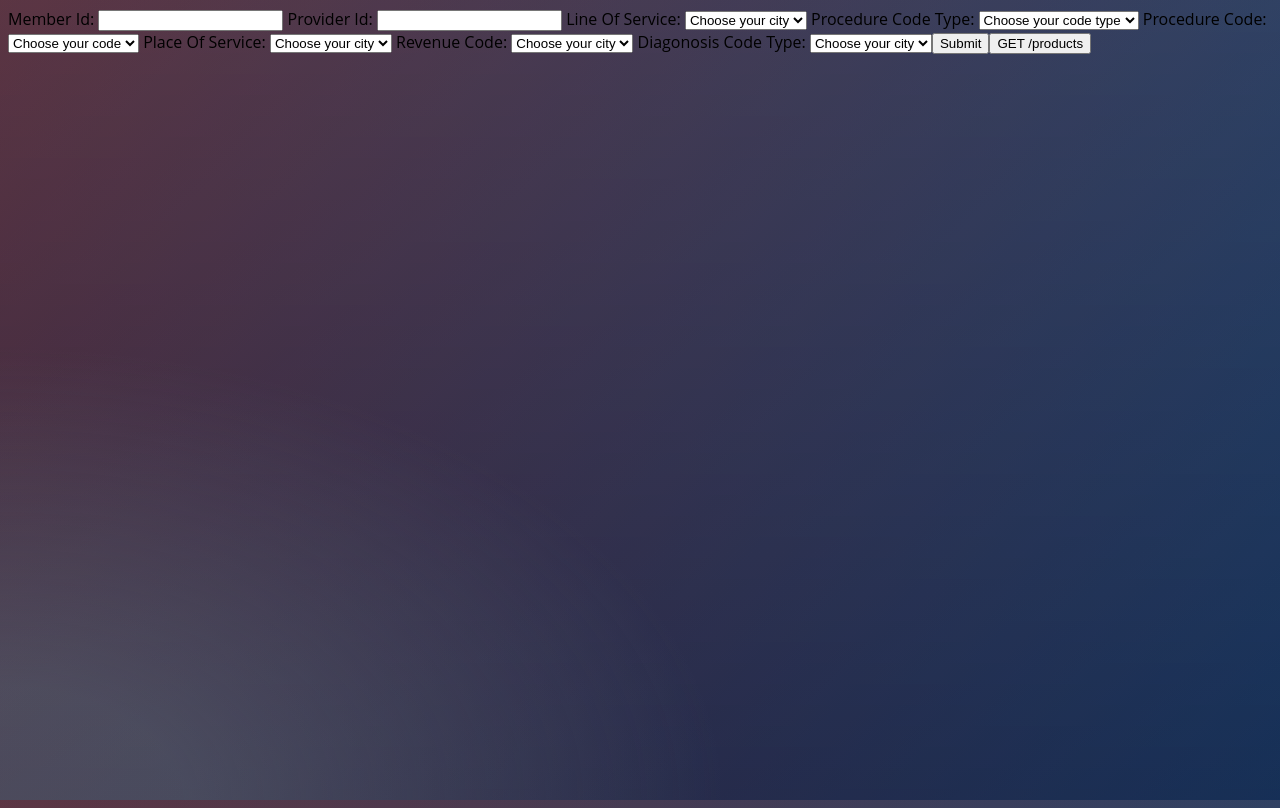
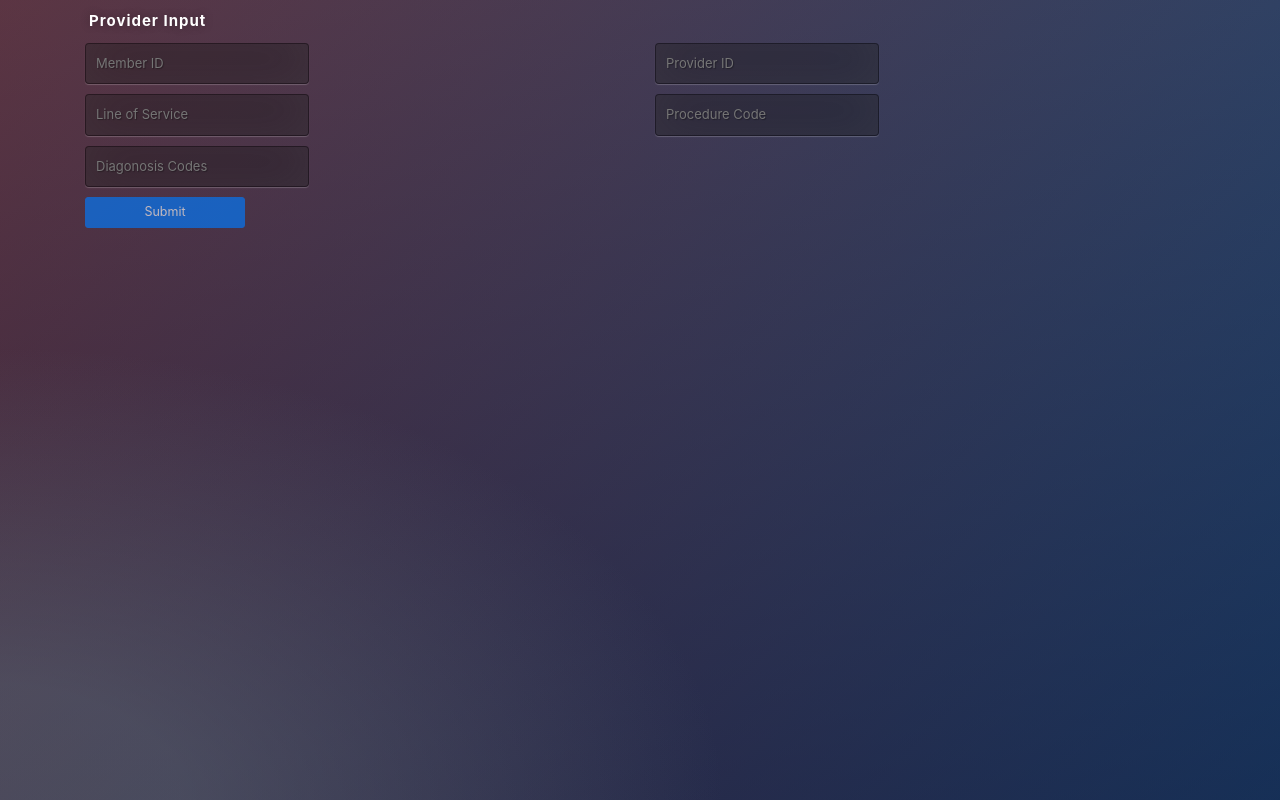
Before and after one commit to rajeshchoppa/prior-authorization, an Angular app: page /prior in a window 1280 px wide. Built offline with nearby package versions, Linux system fonts and the light colour scheme.

Commit message:
rest call

```diff
--- a/package.json
+++ b/package.json
@@ -19,6 +19,9 @@
     "@angular/platform-browser": "~8.1.0",
     "@angular/platform-browser-dynamic": "~8.1.0",
     "@angular/router": "~8.1.0",
+    "bootstrap": "^4.3.1",
+    "jquery": "^3.4.1",
+    "popper": "^1.0.1",
     "rxjs": "~6.4.0",
     "tslib": "^1.9.0",
     "zone.js": "~0.9.1"
--- a/src/app/login/login.component.css
+++ b/src/app/login/login.component.css
@@ -1,16 +1,3 @@
-/* NOTE: The styles were added inline because Prefixfree needs access to your styles and they must be inlined if they are on local disk! */
-@import url(https://fonts.googleapis.com/css?family=Open+Sans);
-.btn { display: inline-block; *display: inline; *zoom: 1; padding: 4px 10px 4px; margin-bottom: 0; font-size: 13px; line-height: 18px; color: #333333; text-align: center;text-shadow: 0 1px 1px rgba(255, 255, 255, 0.75); vertical-align: middle; background-color: #f5f5f5; background-image: -moz-linear-gradient(top, #ffffff, #e6e6e6); background-image: -ms-linear-gradient(top, #ffffff, #e6e6e6); background-image: -webkit-gradient(linear, 0 0, 0 100%, from(#ffffff), to(#e6e6e6)); background-image: -webkit-linear-gradient(top, #ffffff, #e6e6e6); background-image: -o-linear-gradient(top, #ffffff, #e6e6e6); background-image: linear-gradient(top, #ffffff, #e6e6e6); background-repeat: repeat-x; filter: progid:dximagetransform.microsoft.gradient(startColorstr=#ffffff, endColorstr=#e6e6e6, GradientType=0); border-color: #e6e6e6 #e6e6e6 #e6e6e6; border-color: rgba(0, 0, 0, 0.1) rgba(0, 0, 0, 0.1) rgba(0, 0, 0, 0.25); border: 1px solid #e6e6e6; -webkit-border-radius: 4px; -moz-border-radius: 4px; border-radius: 4px; -webkit-box-shadow: inset 0 1px 0 rgba(255, 255, 255, 0.2), 0 1px 2px rgba(0, 0, 0, 0.05); -moz-box-shadow: inset 0 1px 0 rgba(255, 255, 255, 0.2), 0 1px 2px rgba(0, 0, 0, 0.05); box-shadow: inset 0 1px 0 rgba(255, 255, 255, 0.2), 0 1px 2px rgba(0, 0, 0, 0.05); cursor: pointer; *margin-left: .3em; }
-.btn:hover, .btn:active, .btn.active, .btn.disabled, .btn[disabled] { background-color: #e6e6e6; }
-.btn-large { padding: 9px 14px; font-size: 15px; line-height: normal; -webkit-border-radius: 5px; -moz-border-radius: 5px; border-radius: 5px; }
-.btn:hover { color: #333333; text-decoration: none; background-color: #e6e6e6; background-position: 0 -15px; -webkit-transition: background-position 0.1s linear; -moz-transition: background-position 0.1s linear; -ms-transition: background-position 0.1s linear; -o-transition: background-position 0.1s linear; transition: background-position 0.1s linear; }
-.btn-primary, .btn-primary:hover { text-shadow: 0 -1px 0 rgba(0, 0, 0, 0.25); color: #ffffff; }
-.btn-primary.active { color: rgba(255, 255, 255, 0.75); }
-.btn-primary { background-color: #4a77d4; background-image: -moz-linear-gradient(top, #6eb6de, #4a77d4); background-image: -ms-linear-gradient(top, #6eb6de, #4a77d4); background-image: -webkit-gradient(linear, 0 0, 0 100%, from(#6eb6de), to(#4a77d4)); background-image: -webkit-linear-gradient(top, #6eb6de, #4a77d4); background-image: -o-linear-gradient(top, #6eb6de, #4a77d4); background-image: linear-gradient(top, #6eb6de, #4a77d4); background-repeat: repeat-x; filter: progid:dximagetransform.microsoft.gradient(startColorstr=#6eb6de, endColorstr=#4a77d4, GradientType=0);  border: 1px solid #3762bc; text-shadow: 1px 1px 1px rgba(0,0,0,0.4); box-shadow: inset 0 1px 0 rgba(255, 255, 255, 0.2), 0 1px 2px rgba(0, 0, 0, 0.5); }
-.btn-primary:hover, .btn-primary:active, .btn-primary.active, .btn-primary.disabled, .btn-primary[disabled] { filter: none; background-color: #4a77d4; }
-.btn-block { width: 100%; display:block; }
-
-* { -webkit-box-sizing:border-box; -moz-box-sizing:border-box; -ms-box-sizing:border-box; -o-box-sizing:border-box; box-sizing:border-box; }
 .login {
 position: absolute;
 top: 50%;
@@ -47,4 +34,5 @@ input:focus { box-shadow: inset 0 -5px 45px rgba(100,100,100,0.4), 0 1px 1px rgb
 .invalid-feedback{
 color:coral;
 padding:0px 0px 10px 2px;
+font-size: 120%
 }
--- a/src/app/prior-auth-form/prior-auth-form.component.css
+++ b/src/app/prior-auth-form/prior-auth-form.component.css
@@ -0,0 +1,27 @@
+label.priorAuthLabel {
+    color: #fff; text-shadow: 0 0 10px rgba(0,0,0,0.3); letter-spacing:1px; text-align:center;
+    margin: 10px 0px 10px 4px;
+    font-size: 15px;
+}
+input{
+    margin-bottom: 10px;
+    background: rgba(0,0,0,0.3);
+    border: none;
+    outline: none;
+    padding: 10px;
+    font-size: 13px;
+    color: #fff;
+    text-shadow: 1px 1px 1px rgba(0,0,0,0.3);
+    border: 1px solid rgba(0,0,0,0.3);
+    border-radius: 4px;
+    box-shadow: inset 0 -5px 45px rgba(100,100,100,0.2), 0 1px 1px rgba(255,255,255,0.2);
+    -webkit-transition: box-shadow .5s ease;
+    -moz-transition: box-shadow .5s ease;
+    -o-transition: box-shadow .5s ease;
+    -ms-transition: box-shadow .5s ease;
+    transition: box-shadow .5s ease;
+    }
+
+    th.heading {
+        color: darkgoldenrod;
+    }
--- a/src/app/prior-auth-form/prior-auth-form.component.html
+++ b/src/app/prior-auth-form/prior-auth-form.component.html
@@ -1,76 +1,85 @@
-<form [formGroup]="providerForm" (ngSubmit)="onSubmit()">
+<div class="container">
+    <label class="priorAuthLabel"> Provider Input</label>
 
-    <label>
-      Member Id:
-      <input type="text" formControlName="memberId">
-    </label>
+    <form [formGroup]="providerForm" (ngSubmit)="onSubmit()">
+      <div class="row">
+        <div class="col">
+            <input id ="memberID" type="text" formControlName="memberID" maxlength="10" placeholder="Member ID" required>
+        </div>
+       <div class="col">
+          <input type="text" formControlName="providerId" maxlength="10" placeholder="Provider ID">
+        </div>
+      </div>
+      <div class="row">
+        <div class="col">
+          <input type="text" formControlName="lineOfService" maxlength="10" placeholder="Line of Service">
+        </div>
+        <div class="col">
+          <input type="text" formControlName="procedureCode" maxlength="10" placeholder="Procedure Code">
+        </div>
 
-    <label>
-      Provider Id:
-      <input type="text" formControlName="providerId">
-    </label>
+      </div>
+  <div class="row">
+    <div class="col">
+      <input type="text" formControlName="diagnosisCodes" maxlength="10" placeholder="Diagonosis Codes">
+    </div>
+  </div>
 
-    <label>
-      Line Of Service:
-      <select formControlName='lineOfService'>
-        <option value="" disabled>Choose your city</option>
-        <option value="ny">New York</option>
-        <option value="ct">New York1</option>
-        <option value="nj">New York2</option>
-     </select>
-     </label>
+      <div class="row">
+        <div class="col-md-4 col-lg-2">
 
-     <label>
-      Procedure Code Type:
-      <select formControlName='procedureCodeType'>
-        <option value="" disabled>Choose your code type</option>
-        <option value="pct">pct</option>
-        <option value="pct1">pct1</option>
-        <option value="pct2">pct2</option>
-     </select>
-     </label>
+          <button class="btn btn-primary btn-lg btn-block" type="submit" [disabled]="!providerForm.valid">Submit
+          </button>
+        </div><!-- /col -->
+      </div><!-- /row -->
 
-     <label>
-      Procedure Code:
-      <select formControlName='procedureCode'>
-        <option value="" disabled>Choose your code</option>
-        <option value="pc">pc</option>
-        <option value="pc1">pc1</option>
-        <option value="pc2">pc2</option>
-     </select>
-     </label>
 
-     <label>
-      Place Of Service:
-      <select formControlName='placeOfService'>
-        <option value="" disabled>Choose your city</option>
-        <option value="ny">New York</option>
-        <option value="ct">New York1</option>
-        <option value="nj">New York2</option>
-     </select>
-     </label>
+    </form>
+    <br>
+    <br>
+    <br>
 
-     <label>
-      Revenue Code:
-      <select formControlName='revenueCode'>
-        <option value="" disabled>Choose your city</option>
-        <option value="ny">New York</option>
-        <option value="ct">New York1</option>
-        <option value="nj">New York2</option>
-     </select>
-     </label>
+    <div class="row" *ngIf= "this.response1!=null">
+      <div class="col">
+          <label class="priorAuthLabel"> Member Coverage for Inquired Procedure and Diagonis Code</label>
+          <table class="table">
+          <thead>
+          <tr>
+            <th scope="col">Procedure Code</th>
+            <th scope="col">Diagonis Code</th>
+            <th scope="col">Coverage</th>
+            <th scope="col">Pre Auth Required</th>
+          </tr>
+          </thead>
+          <tbody>
+              <ul>
+                  <li *ngFor="let item of this.diagnosisCd | keyvalue">
+                      <tr>
+                          <th scope="row">  <ul>
+                              <li *ngFor="let item of this.procedureCode | keyvalue">
+                                {{item.key}}: {{item.value}}
+                              </li>
+                            </ul></th>
+                          <td> {{item.key}}: {{item.value}}</td>
+                          <td>100%</td>
+                          <td>yes</td>
+                        </tr>
+                  </li>
+                </ul>
 
-     <label>
-      Diagonosis Code Type:
-      <select formControlName='diagonosisCodeType'>
-        <option value="" disabled>Choose your city</option>
-        <option value="ny">New York</option>
-        <option value="ct">New York1</option>
-        <option value="nj">New York2</option>
-     </select>
-     </label>
+          </tbody>
+        </table>
+      </div>
+    </div>
 
-    <button type="submit" [disabled]="!providerForm.valid">Submit</button>
 
-    <button (click)="showConfig()">GET /products</button>
-  </form>
+    <br>
+    <br>
+    <br>
+    <div class="row" *ngIf= "this.response1!=null">
+      <div class="col">
+
+        <label class="priorAuthLabel">Suggested Additional Services</label>
+      </div>
+    </div>
+  </div>
--- a/src/app/prior-auth-form/prior-auth-form.component.ts
+++ b/src/app/prior-auth-form/prior-auth-form.component.ts
@@ -1,7 +1,8 @@
 import { Component, OnInit } from '@angular/core';
-import { FormControl, FormGroup } from '@angular/forms';
+import { FormControl, FormGroup, FormArray, Validators } from '@angular/forms';
 import { SearchCriteria } from './search-criteria';
 import { ClientService } from '../client.service';
+import { Response1 } from './response1';
 
 @Component({
   selector: 'app-prior-auth-form',
@@ -10,29 +11,49 @@ import { ClientService } from '../client.service';
 })
 export class PriorAuthFormComponent implements OnInit {
       constructor(private clientService:ClientService) { }
+     ngOnInit() { }
+  searchCriteria:SearchCriteria=new SearchCriteria();
 
-  ngOnInit() {
-  }
-  searchCriteria:SearchCriteria=new SearchCriteria();
+  //result binding
+  response1:Response1=null;
+  diagnosisCd: Map<string,string>=new Map();
+  procedureCode: Map<string,string>=new Map();
+
   providerForm = new FormGroup({
-    memberId: new FormControl(''),
+    'memberID': new FormControl('',Validators.required),
     providerId: new FormControl(''),
     lineOfService: new FormControl(''),
-    procedureCodeType:new FormControl(''),
     procedureCode:new FormControl(''),
-    placeOfService:new FormControl(''),
-    revenueCode:new FormControl(''),
-    diagonosisCodeType: new FormControl('')
-  });
+    diagnosisCodes:new FormControl([])
+     });
 
   onSubmit() {
-  this.searchCriteria=<SearchCriteria>this.providerForm.value;
-    console.warn(this.searchCriteria);
+    this.searchCriteria=<SearchCriteria>this.providerForm.value;
+    if(this.searchCriteria.memberID!=null){
+
+    }
+
+  this.searchCriteria.diagnosisCodes=[this.providerForm.value.diagnosisCodes];
+   // console.warn(this.searchCriteria);
+    this.clientService.postData(this.searchCriteria)
+    .subscribe((data) =>{
+      this.response1=<Response1>data;
+      this.diagnosisCd=this.response1.diagnosisCodes;
+      this.procedureCode=this.response1.procedureCode;
+
+     console.warn(this.response1);
+    });
   }
+
   showConfig() {
     this.clientService.getConfig()
       .subscribe((data) =>{
        console.warn(data);
       });
   }
+  getKeys(map){
+    if(!map){
+    return Array.from(map.keys());
+  }
 }
+}
--- /dev/null
+++ b/src/app/prior-auth-form/response1.ts
@@ -0,0 +1,9 @@
+import { PredictionUnit } from './predictionUnit ';
+
+export class Response1 {
+    public memberId: number;
+    public providerId: number;
+    public lineOfService: string;
+    public prediction:PredictionUnit;
+    public additionalServices: PredictionUnit[];
+}
--- a/src/index.html
+++ b/src/index.html
@@ -7,8 +7,11 @@
 
   <meta name="viewport" content="width=device-width, initial-scale=1">
   <link rel="icon" type="image/x-icon" href="favicon.ico">
-</head>
+  <link rel="stylesheet" href="https://maxcdn.bootstrapcdn.com/bootstrap/3.4.0/css/bootstrap.min.css">
+  </head>
 <body>
   <app-root></app-root>
+  <script src="https://ajax.googleapis.com/ajax/libs/jquery/3.4.1/jquery.min.js"></script>
+  <script src="https://maxcdn.bootstrapcdn.com/bootstrap/4.3.1/js/bootstrap.min.js"></script>
 </body>
 </html>
```
Also changed, not shown: angular.json (+6 -2 lines), src/app/client.service.ts (+6 -2 lines), src/app/prior-auth-form/predictionUnit .ts (added, +9 -0 lines), src/app/prior-auth-form/search-criteria.ts (+3 -7 lines), 1 other file (tests, documents, lock files or other folders).
